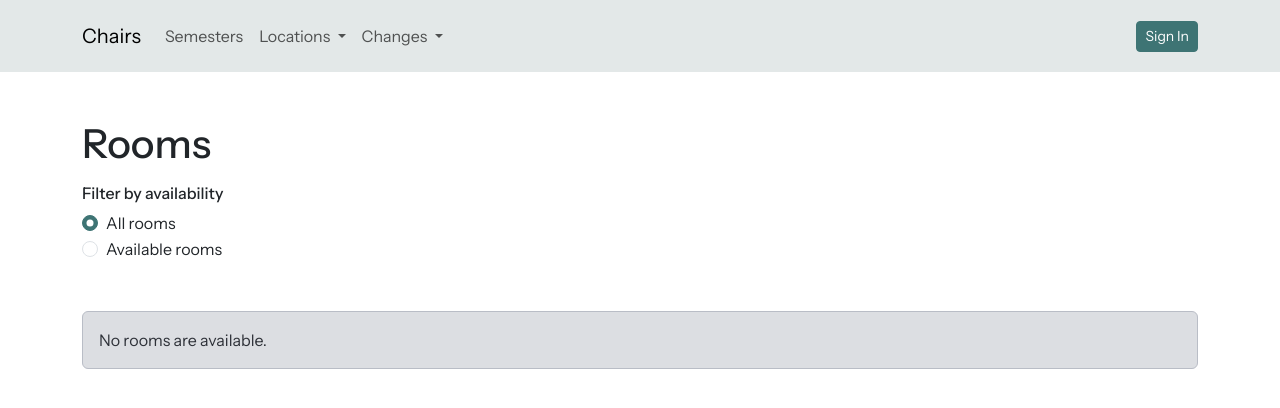
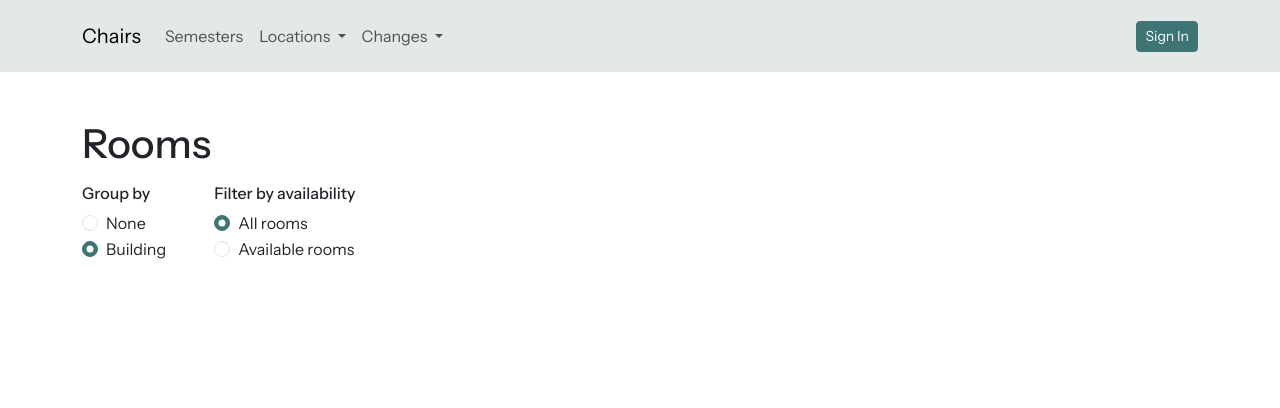
Before and after one commit to readtu/S25ISD1PM, a Django app: page /rooms in a window 1280 px wide. Shown: the top 408 px of the page. Run offline with Django 5.2, Linux system fonts and the light colour scheme; data that the repository does not hold is empty; some libraries are stand-ins or nearby versions.

Commit message:
Corrected string formatting, added grouping

```diff
--- a/locations_app/templates/locations_app/create_room.html
+++ b/locations_app/templates/locations_app/create_room.html
@@ -22,9 +22,9 @@
         <div class="mb-3">
             <label for="name" class="form-label">Code (optional)</label>
             <div class="input-group">
-                <span class="input-group-text">{{building}}</span>
+                <span class="input-group-text">{{building.identifier}}</span>
                 <input type="text" class="form-control" id="code" name="code" placeholder="Code…" maxlength="10"
-                    pattern="[-A-Z0-9]+" required>
+                    pattern="[-A-Z0-9]+">
             </div>
             <div class="form-text">Only numbers, uppercase letters, and hyphens allowed.</div>
         </div>
--- a/locations_app/templates/locations_app/edit_room.html
+++ b/locations_app/templates/locations_app/edit_room.html
@@ -22,7 +22,7 @@
         <div class="mb-3">
             <label for="name" class="form-label">Code (optional)</label>
             <div class="input-group">
-                <span class="input-group-text">{{room.building}}</span>
+                <span class="input-group-text">{{room.building.identifier}}</span>
                 <input type="text" class="form-control" id="code" name="code" placeholder="Code…" maxlength="10"
                     pattern="[-A-Z0-9]+" required value="{{room.code}}">
             </div>
--- a/locations_app/templates/locations_app/list_buildings.html
+++ b/locations_app/templates/locations_app/list_buildings.html
@@ -17,10 +17,9 @@
                     <i
                         class="bi bi-house {% if building.available %} text-success {% else %} text-danger {% endif %} me-2"></i>
                     <a href="{{building.get_absolute_url}}" class="text-reset">{{building.name}}
-                        ({{building.identifier}})
                     </a>
                 </div>
-                <div class="col col-4">
+                <div class="col col-4 d-flex justify-content-start align-items-center">
                     <span class="text-muted">{{building.rooms.count}} rooms</span>
                 </div>
                 <div class="col col-4 d-flex justify-content-end align-items-center">
--- a/locations_app/templates/locations_app/list_rooms.html
+++ b/locations_app/templates/locations_app/list_rooms.html
@@ -7,40 +7,92 @@
     </div>
     <form class="d-flex gap-5">
         <fieldset>
+            <legend class="h6">Group by</legend>
+            <div class="form-check">
+                <input class="form-check-input" type="radio" name="group_by" id="group_by__none" value="none"
+                    data-refresh {%if not group_by_building%} checked {%endif%}>
+                <label class="form-check-label" for="group_by__none">None</label>
+            </div>
+            <div class="form-check">
+                <input class="form-check-input" type="radio" name="group_by" id="group_by__building" value="building"
+                    data-refresh {%if group_by_building%} checked {%endif%}>
+                <label class="form-check-label" for="group_by__building">Building</label>
+            </div>
+        </fieldset>
+        <fieldset>
             <legend class="h6">Filter by availability</legend>
             <div class="form-check">
-                <input class="form-check-input" type="radio" name="availability" id="all" value="all"
-                    {%if not availability%} checked {%endif%} data-refresh>
+                <input class="form-check-input" type="radio" name="availability" id="all" value="all" data-refresh
+                    {%if not availability%} checked {%endif%}>
                 <label class="form-check-label" for="all">All rooms</label>
             </div>
             <div class="form-check">
                 <input class="form-check-input" type="radio" name="availability" id="available" value="available"
-                    {%if availability%} checked {%endif%} data-refresh>
+                    data-refresh {%if availability%} checked {%endif%}>
                 <label class="form-check-label" for="available">Available rooms</label>
             </div>
         </fieldset>
     </form>
 </section>
 <section class="container py-5">
+    {% if group_by_building %}
+    <div class="d-flex flex-column gap-5">
+        {% for building, rooms in groups.items %}
+        <div>
+            <h2 class="h5 mb-2"><a href="{{building.get_absolute_url}}">{{building.name}}</a></h2>
+            <div class="d-flex flex-column gap-2">
+                <div class="list-group">
+                    {% if rooms %}
+                    {% for room in rooms %}
+                    <div class="list-group-item py-3">
+                        <div class="row g-0">
+                            <div class="col col-6 d-flex justify-content-start align-items-center">
+                                <i
+                                    class="bi bi-columns-gap {% if not room.available %} text-danger {% elif not room.building.available %} text-warning {% else %} text-success {% endif %} me-2"></i>
+                                <a href="{{room.get_absolute_url}}" class="text-reset">{{room}}</a>
+                            </div>
+                            <div class="col col-6 d-flex justify-content-end align-items-center">
+                                {% if room.available %}
+                                <div
+                                    class="badge {% if not room.building.available %} bg-warning {% else %} bg-success {% endif %}">
+                                    Available</div>
+                                {% else %}
+                                <div class="badge bg-danger">Unavailable</div>
+                                {% endif %}
+                            </div>
+                        </div>
+                    </div>
+                    {% endfor %}
+                    {% else %}
+                    <div class="alert alert-info">No semesters are available for this year.</div>
+                    {% endif %}
+                </div>
+            </div>
+        </div>
+        {% endfor %}
+    </div>
+    {% else %}
     {% if rooms %}
     <div class="list-group">
         {% for room in rooms %}
         <div class="list-group-item py-3">
             <div class="row g-0">
-                <div class="col col-4">
+                <div class="col col-4 d-flex justify-content-start align-items-center">
                     <i
-                        class="bi bi-columns-gap {% if not room.available %} text-danger {% elif not building.available %} text-warning {% else %} text-success {% endif %} me-2"></i>
+                        class="bi bi-columns-gap {% if not room.available %} text-danger {% elif not room.building.available %} text-warning {% else %} text-success {% endif %} me-2"></i>
                     <a href="{{room.get_absolute_url}}" class="text-reset">{{room}}</a>
                 </div>
-                <div class="col-4">
+                <div class="col col-4 d-flex justify-content-start align-items-center">
                     <span>
-                        Inside <a href="{{room.building.get_absolute_url}}"
+                        Inside the <a href="{{room.building.get_absolute_url}}"
                             class="text-muted">{{room.building.name}}</a>
                     </span>
                 </div>
-                <div class="col-4">
+                <div class="col col-4 d-flex justify-content-end align-items-center">
                     {% if room.available %}
-                    <div class="badge {% if not room.building.available %} bg-warning {% else %} bg-success {% endif %}">Available</div>
+                    <div
+                        class="badge {% if not room.building.available %} bg-warning {% else %} bg-success {% endif %}">
+                        Available</div>
                     {% else %}
                     <div class="badge bg-danger">Unavailable</div>
                     {% endif %}
@@ -52,5 +104,6 @@
     {% else %}
     <div class="alert alert-info">No rooms are available.</div>
     {% endif %}
+    {% endif %}
 </section>
 {% endblock %}
--- a/locations_app/templates/locations_app/view_building.html
+++ b/locations_app/templates/locations_app/view_building.html
@@ -9,14 +9,14 @@
         </ol>
     </nav>
     <div class="mb-3 d-flex justify-content-between align-items-center">
-        <h1 class="mb-0">{{building.name}}</h1>
+        <h1 class="mb-0">{{building}}</h1>
         <div class="d-flex gap-2">
             <a href="{% url 'create_room' building.uuid %}" class="btn btn-primary"><i
                     class="bi bi-plus me-2"></i>Create Room</a>
             <a href="{% url 'edit_building' building.uuid %}" class="btn btn-light"><i
                     class="bi bi-pencil me-2"></i>Edit</a>
             <form action="{% url 'delete_building' building.uuid %}" method="POST"
-                data-confirm="Are you sure you want to delete {{building.name}}? This cannot be undone.">
+                data-confirm="Are you sure you want to delete {{building}}? This cannot be undone.">
                 {% csrf_token %}
                 <button type="submit" class="btn btn-light text-danger"><i class="bi bi-trash me-2"></i>Delete</button>
             </form>
@@ -43,7 +43,7 @@
                         class="bi bi-columns-gap {% if not room.available %} text-danger {% elif not building.available %} text-warning {% else %} text-success {% endif %} me-2"></i>
                     <a href="{{room.get_absolute_url}}" class="text-reset">{{room}}</a>
                 </div>
-                <div class="col-6 d-flex justify-content-end align-items-center">
+                <div class="col col-6 d-flex justify-content-end align-items-center">
                     {% if room.available %}
                     <div class="badge {% if not building.available %} bg-warning {% else %} bg-success {% endif %}">Available</div>
                     {% else %}
--- a/locations_app/templates/locations_app/view_room.html
+++ b/locations_app/templates/locations_app/view_room.html
@@ -21,7 +21,7 @@
         </div>
     </div>
     <div class="mb-3 card">
-        <div class="card-body"><i class="bi bi-house text-primary me-2"></i> Inside <a
+        <div class="card-body"><i class="bi bi-house text-primary me-2"></i> Inside the <a
                 href="{{room.building.get_absolute_url}}">{{room.building.name}}</a></div>
     </div>
     {% if room.available %}
--- a/locations_app/views.py
+++ b/locations_app/views.py
@@ -10,7 +10,7 @@ from locations_app.models import Building, Room
 
 @require_GET
 def list_buildings(request: HttpRequest) -> HttpResponse:
-    buildings = Building.objects.all().order_by("identifier")
+    buildings = Building.objects.all()
     return render(
         request,
         f"locations_app/{list_buildings.__name__}.html",
@@ -75,11 +75,17 @@ def delete_building(request: HttpRequest, uuid: str) -> HttpResponse:
 @require_GET
 def list_rooms(request: HttpRequest) -> HttpResponse:
     rooms = Room.objects.all()
+    group_by_building = request.GET.get("group_by", "building") == "building"
     availability = request.GET.get("availability", "all") == "available"
     if availability:
         rooms = rooms.filter(available=True, building__available=True)
+    groups = {}
+    for room in rooms:
+        groups.setdefault(room.building, []).append(room)
     return render(request, f"locations_app/{list_rooms.__name__}.html", {
         "rooms": rooms,
+        "groups": groups,
+        "group_by_building": group_by_building,
         "availability": availability,
     })
 
```
Also changed, not shown: locations_app/models.py (+11 -5 lines).
